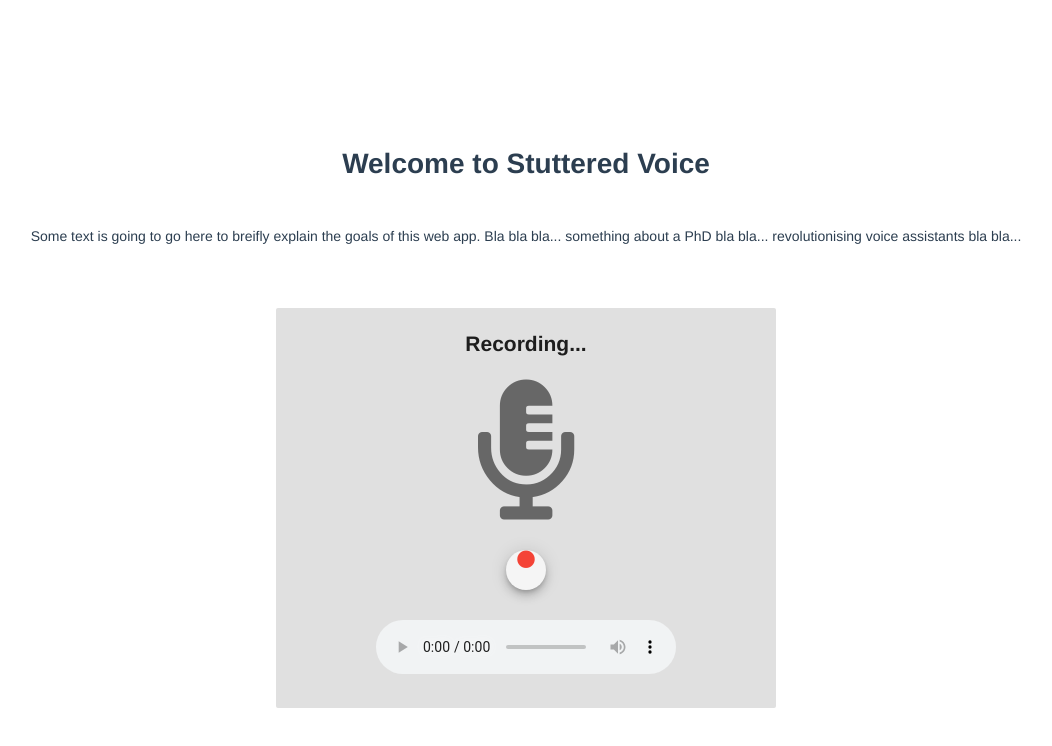
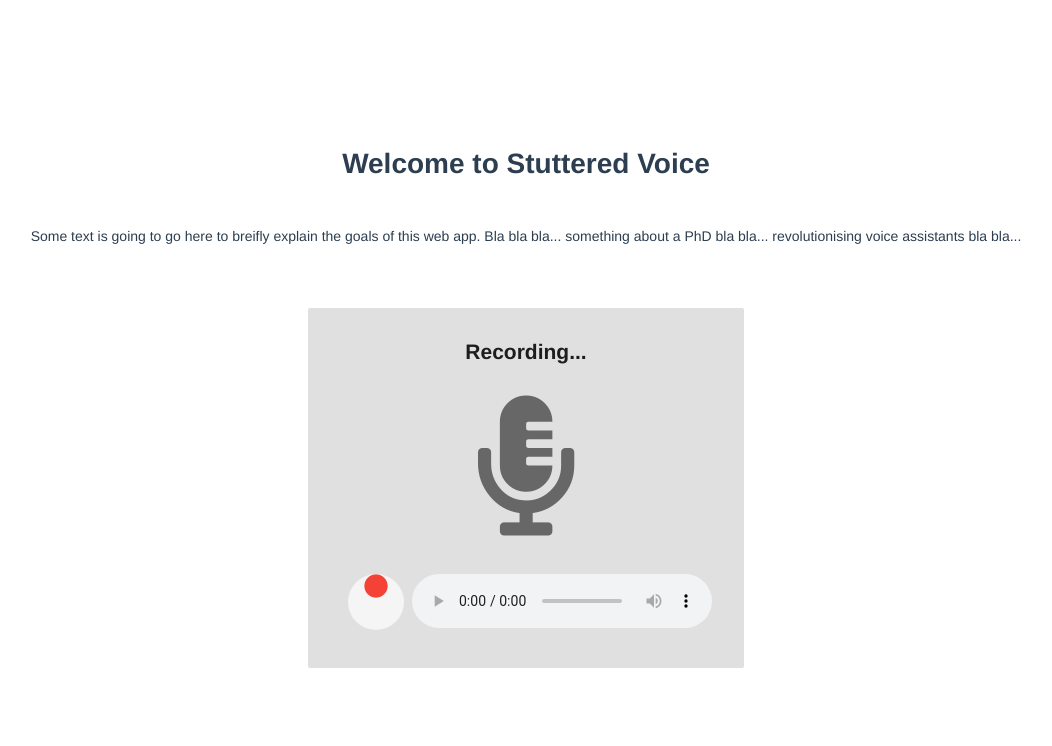
Before and after one commit to DarthEmpty/stammered-voice, a Vue app: page / in a window 1280 px wide. Shown: the top 746 px of the page, without its empty margins (114-1166 px from the left). Built offline with nearby package versions, Linux system fonts and the light colour scheme; no server answers.

Commit message:
Alter layout to appear slightly better

```diff
--- a/src/components/Recorder.vue
+++ b/src/components/Recorder.vue
@@ -3,13 +3,11 @@
     <v-flex>
       <v-sheet
         class="pa-4"
-        height="400"
-        width="500"
         color="grey lighten-2"
       >
-        <v-layout align-center justify-space-around column fill-height>
+        <v-layout justify-space-around column fill-height>
 
-          <v-flex>
+          <v-flex class="pa-2">
             <h2>Recording...</h2>
           </v-flex>
 
@@ -17,8 +15,10 @@
             <v-icon>fas fa-microphone-alt fa-10x</v-icon>
           </v-flex>
 
+          <v-flex class="pa-2">
+            <v-layout align-center justify-space-between>
               <v-flex>
-            <v-btn fab small
+                <v-btn fab depressed
                   color="primary"
                   :loading="loading"
                   :disabled="loading"
@@ -28,12 +28,14 @@
                 </v-btn>
               </v-flex>
 
-          <v-flex class="pa-4">
+              <v-flex>
                 <audio
                   id="player" ref="player"
                   controls
                   :src="blobURL"
                 />
+              </v-flex>
+            </v-layout>
           </v-flex>
 
         </v-layout>
```
Lines whose indentation alone changed are shown as unchanged.
